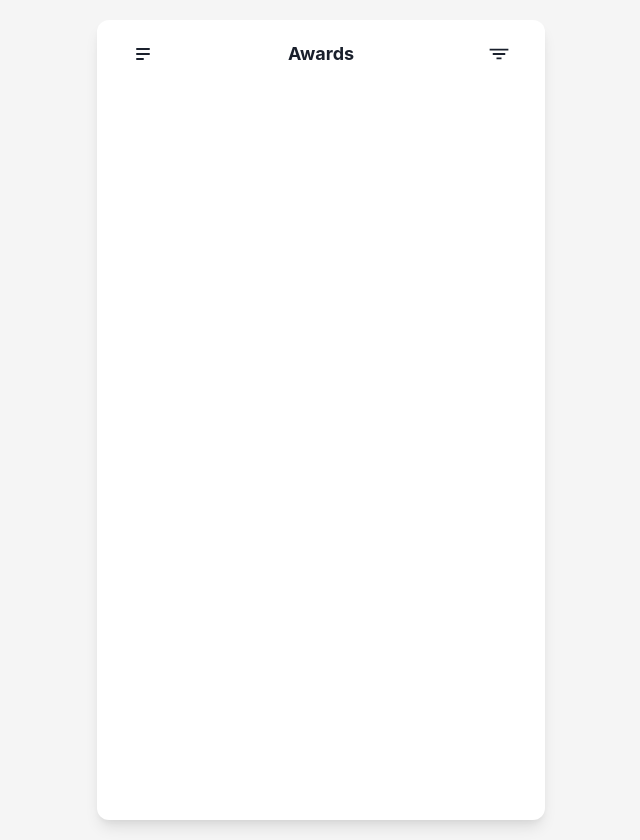
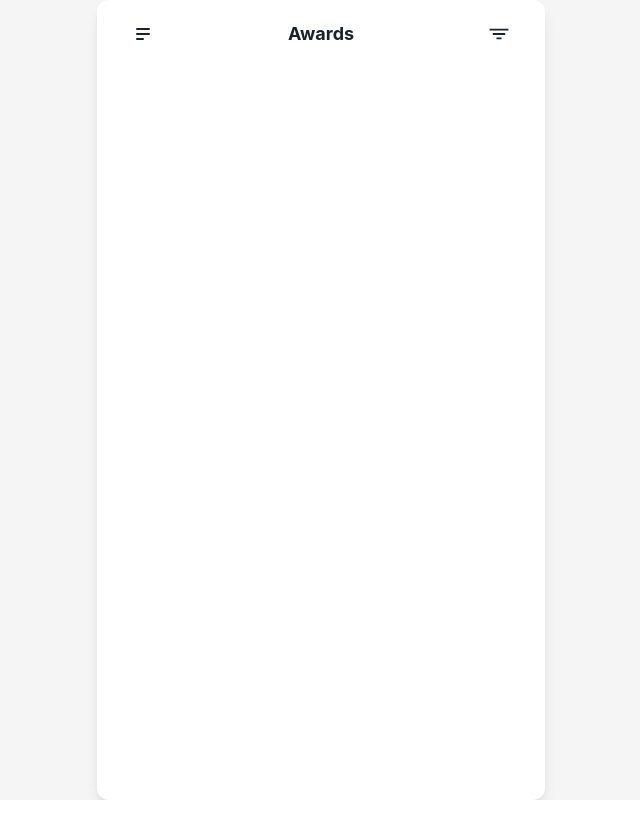
Before and after one commit to mmuhdar/award-app, a Next.js app: page / in a window 1280 px wide. Shown: the whole page, without its empty margins (319-959 px from the left). After the commit the page ends 800 px from the top, so only its background shows below. Built offline with nearby package versions, Linux system fonts and the light colour scheme.

Commit message:
delete margin container

```diff
--- a/components/layout.tsx
+++ b/components/layout.tsx
@@ -10,7 +10,6 @@ export default function Layout({ children }: any) {
         height="100vh"
         rounded="xl"
         boxShadow="lg"
-        margin={5}
       >
         <main>{children}</main>
       </Container>
```
